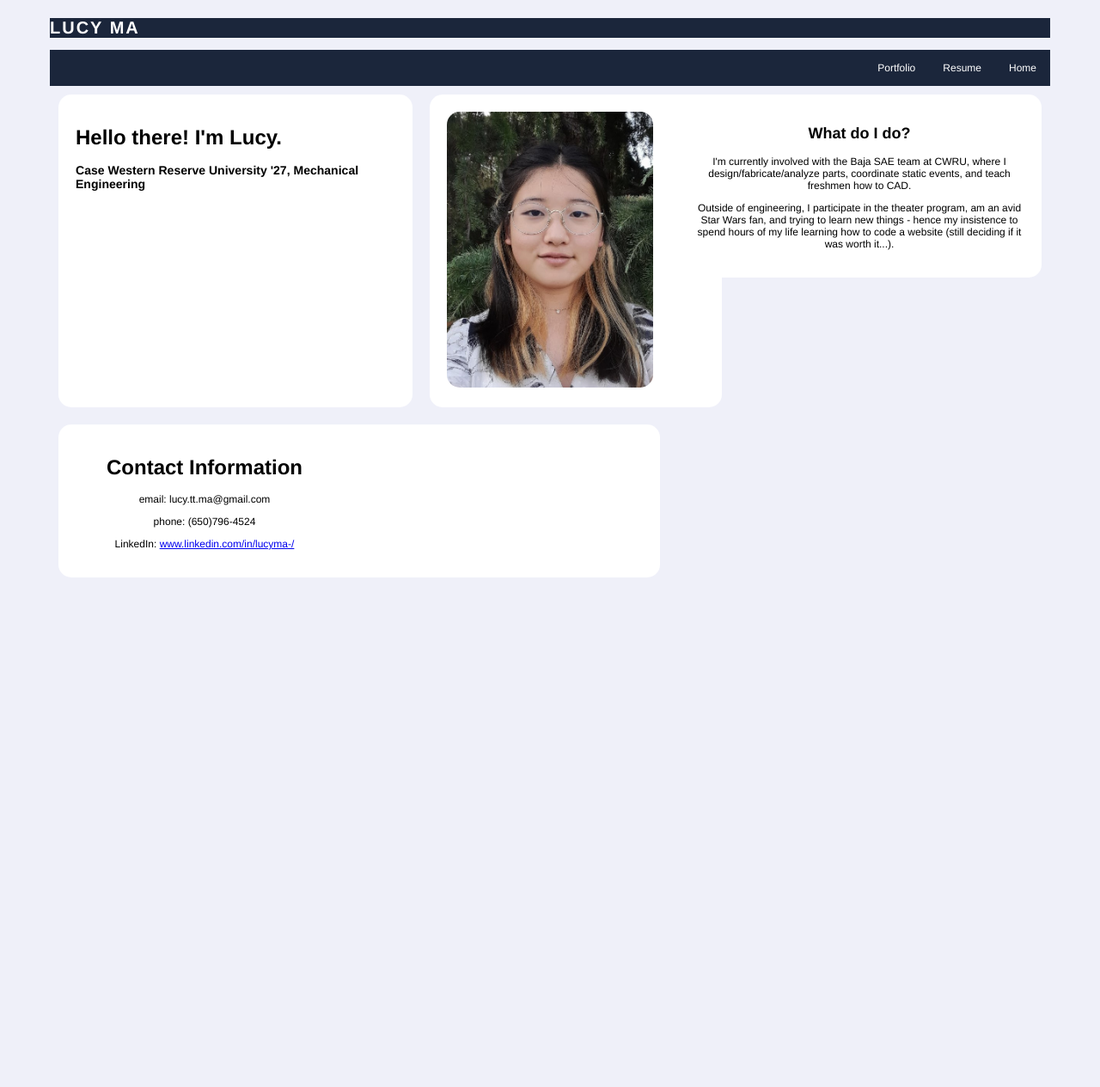
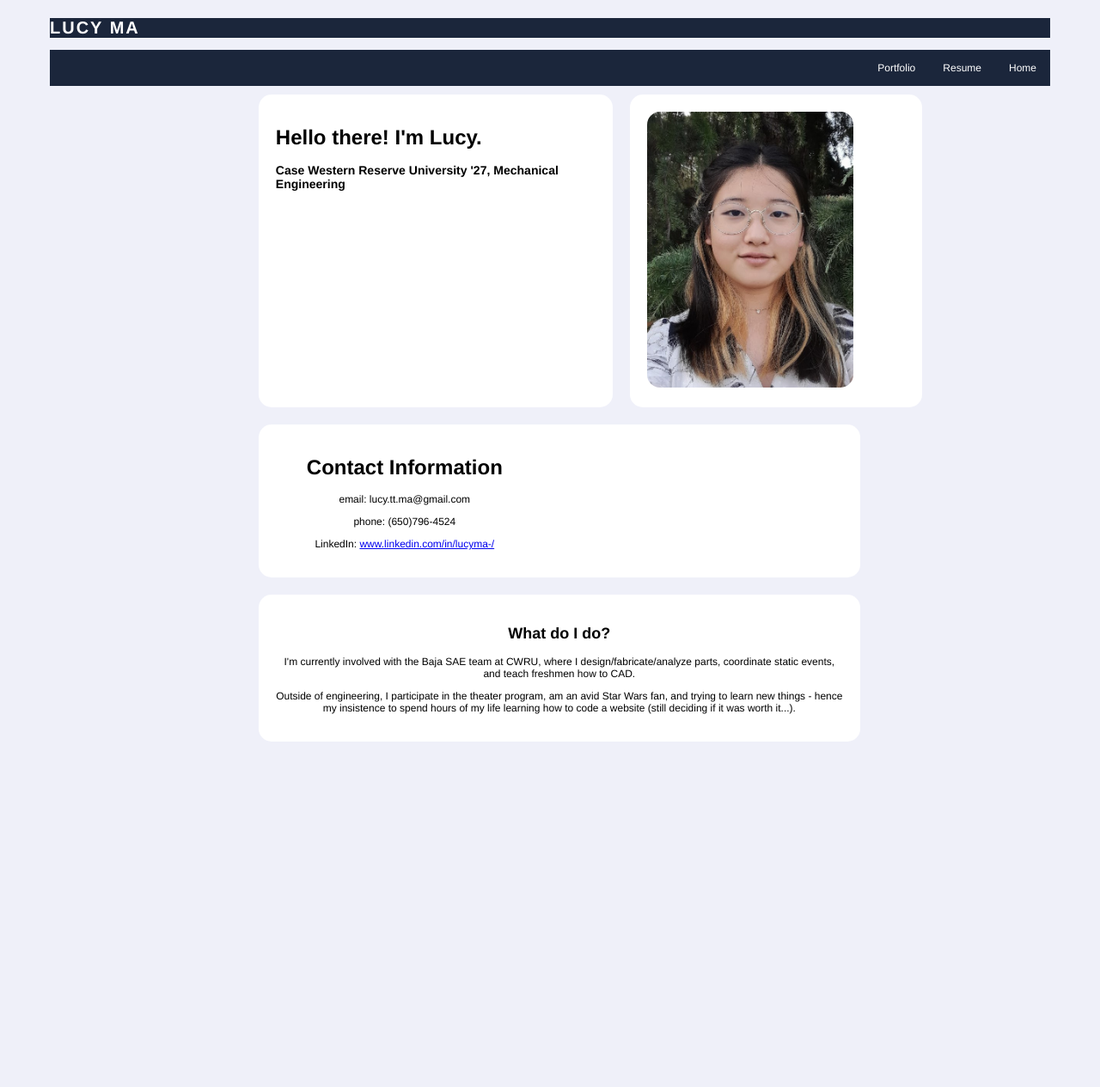
Before and after one commit to lucyttma/lucyttma.github.io, a Jekyll site: the page built from index.html, in a window 1280 px wide. Shown: the whole page at 86% size. Built offline with Jekyll 4.4.1, drawn with Linux system fonts in a browser that asks for light colours; before the commit the page ends 900 px from its top, so only the background shows below that.

Commit message:
Update main.scss

```diff
--- a/_sass/main.scss
+++ b/_sass/main.scss
@@ -1,5 +1,13 @@
 .current {
   color: #006f94;
+}
+
+ /* The navbar container */
+.topnav {
+  left:0px;
+  right:0px;
+  overflow: hidden;
+  background-color: #1b263b;
 }
 
 .header {
@@ -12,14 +20,6 @@
     font-weight:bold;
     letter-spacing:2px;
   }
-}
-
- /* The navbar container */
-.topnav {
-  left:0px;
-  right:0px;
-  overflow: hidden;
-  background-color: #1b263b;
 }
 
 /* Navbar links */
@@ -54,17 +54,21 @@ body {
 }
 
 .home_grid {
-  display: -webkit-flex;
-  display: flex;
-  flex-direction: row;
-  left: 100px;
-  right: 100px;
+  display: grid;
+  padding-left: 20%;
+  padding-right: 20%;
+  grid-auto-rows: 1fr
 }
 
 .home_wrapper_left {
+  left: 300px;
   width: 65%;
   display: grid;
   grid-template-rows: auto auto;
+}
+
+.home_wrapper_right {
+  right: 300px;
 }
 
 .home_wrapper_top {
@@ -98,6 +102,7 @@ body {
   padding: 20px;
   margin: 5px;
   max-width: 500px;
+  border-radius: 15px;
   .h2 {
     color: #415a77;
     text-align:left;
```
